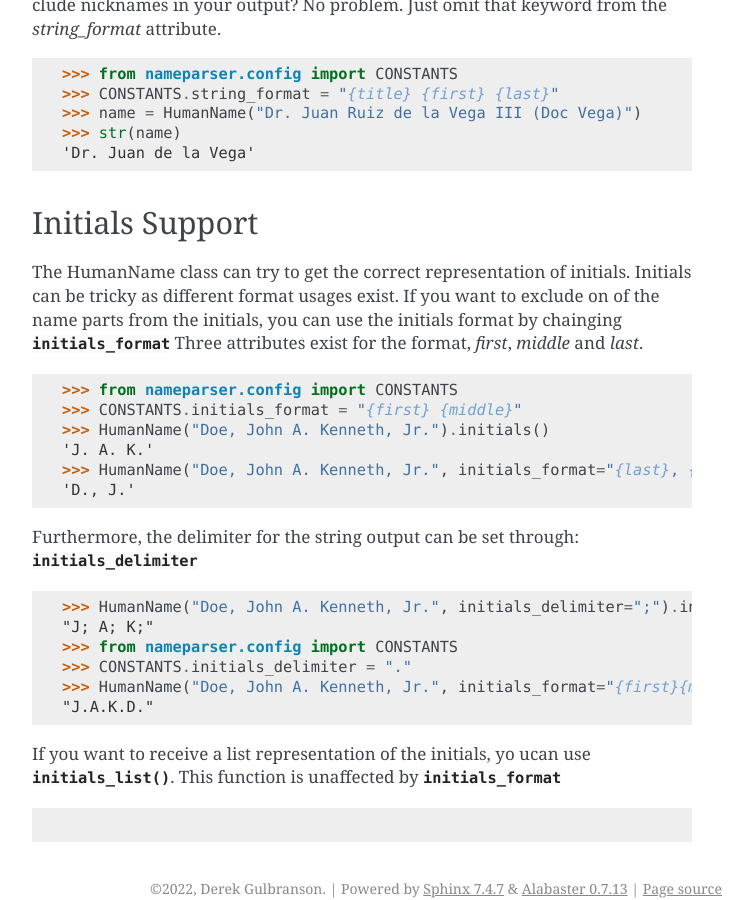
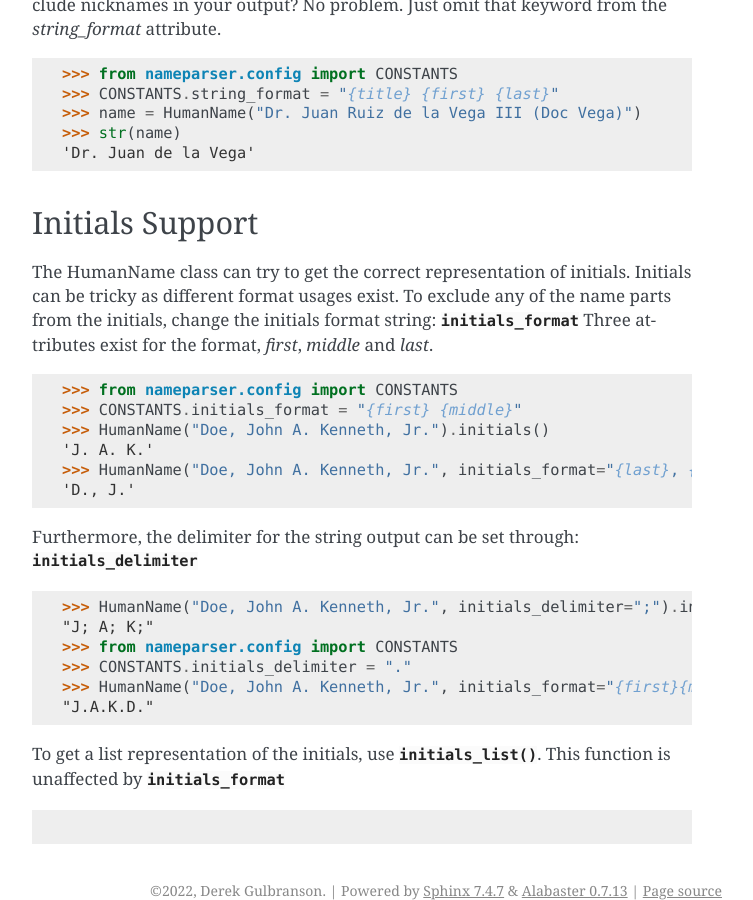
Before and after one commit to derek73/python-nameparser, a Sphinx documentation site: the page built from docs/usage.rst, in a window 1280 px wide and 900 px high, scrolled down 3220 px. Shown: the whole window, without its empty margins (388-1141 px from the left). Built offline with Sphinx 7.4.7, drawn with Linux system fonts in a browser that asks for light colours; pages that are not in the unit, such as notebooks, are missing from menus.

Commit message:
Update usage.rst
update documentation

```diff
--- a/docs/usage.rst
+++ b/docs/usage.rst
@@ -181,7 +181,7 @@ Initials Support
 
 The HumanName class can try to get the correct representation of initials.
 Initials can be tricky as different format usages exist.
-If you want to exclude on of the name parts from the initials, you can use the initials format by chainging
+To exclude any of the name parts from the initials, change the initials format string:
 :py:attr:`~nameparser.config.Constants.initials_format`
 Three attributes exist for the format, `first`, `middle` and `last`.
 
@@ -207,7 +207,7 @@ Furthermore, the delimiter for the string output can be set through:
   >>> HumanName("Doe, John A. Kenneth, Jr.", initials_format="{first}{middle}{last}).initials()
   "J.A.K.D."
 
-If you want to receive a list representation of the initials, yo ucan use :py:meth:`~nameparser.HumanName.initials_list`.
+To get a list representation of the initials, use :py:meth:`~nameparser.HumanName.initials_list`.
 This function is unaffected by :py:attr:`~nameparser.config.Constants.initials_format`
 
 .. doctest:: list format
```
